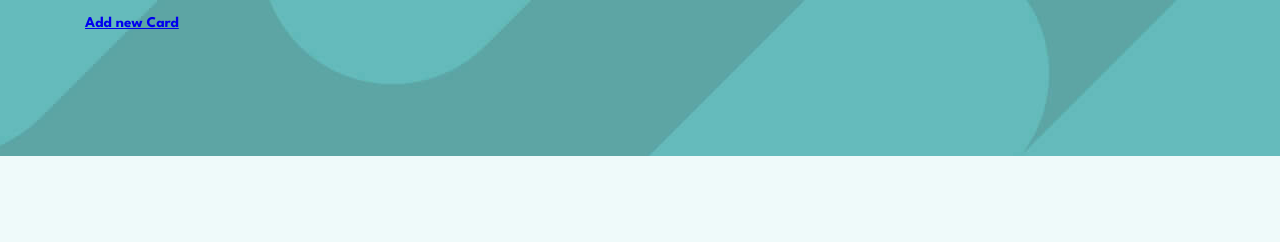
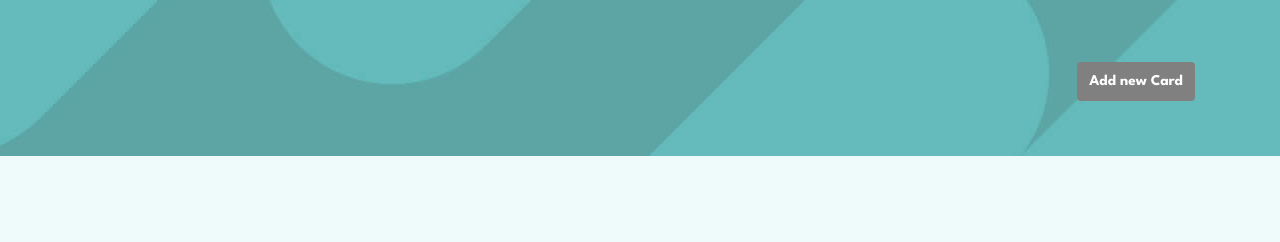
Before and after one commit to devGiyosiddin/Job-listings, a plain HTML site: page index.html in a window 1280 px wide. Shown: the top 242 px of the page. Drawn offline with Linux system fonts and the light colour scheme.

Commit message:
Add styles for button

```diff
--- a/css/style.css
+++ b/css/style.css
@@ -81,6 +81,24 @@ img {
   background: #5ca5a5 url("../img/Site-header-bg.jpg");
   background-size: auto 100%;
   background-position: center;
+  padding: 50px 0;
+}
+
+.site-header__card-link {
+  float: right;
+  text-decoration: none;
+  color: #fff;
+  padding: 8px 12px;
+  border-radius: 4px;
+  background-color: grey;
+}
+
+.site-header__card-link:hover {
+  color: rgb(255, 255, 109);
+}
+
+.site-header__card-link:active {
+  opacity: 0.6;
 }
 
 /* Tags-box */
```
